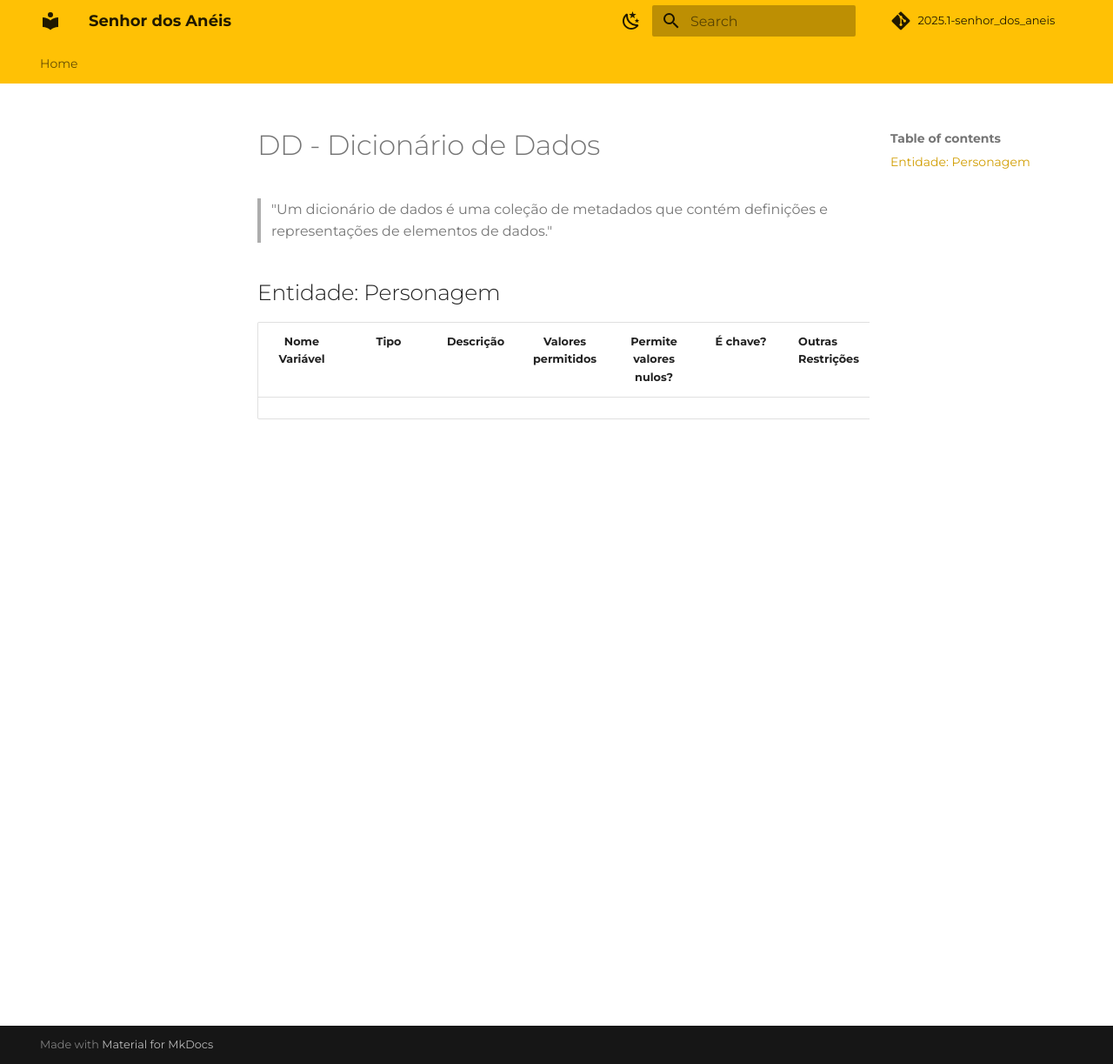
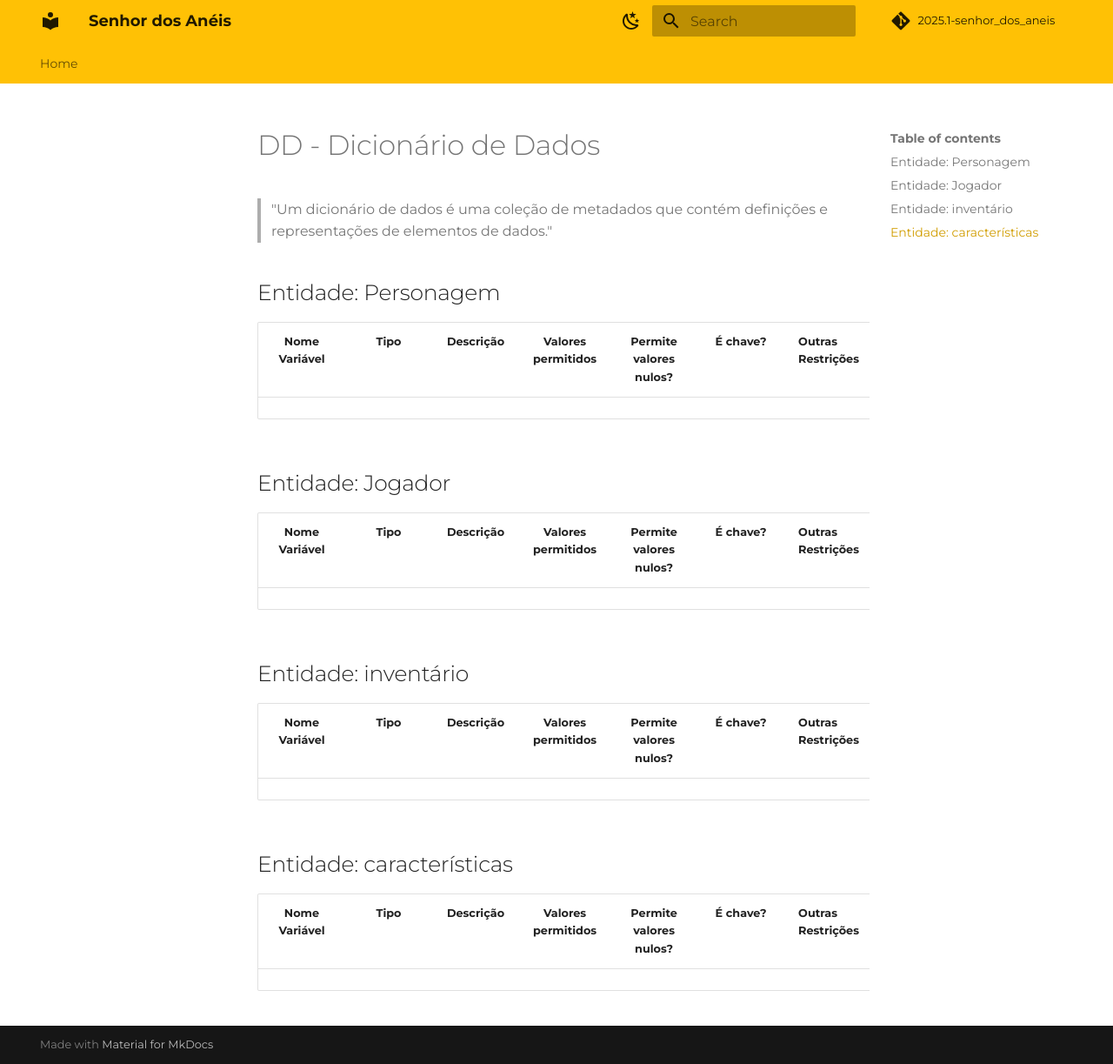
Before and after one commit to SBD1/2025.1-senhor_dos_aneis, an MkDocs documentation site: the page built from docs/DD_o_senhor_dos_aneis.md, in a window 1280 px wide and 1223 px high. Shown: the whole window at 87% size. Built offline with MkDocs 1.6.1 and Material for MkDocs 9.7.7, drawn with Linux system fonts in a browser that asks for light colours; comment, search, counter and statistics services are not loaded.

Commit message:
Update DD_o_senhor_dos_aneis.md

```diff
--- a/docs/DD_o_senhor_dos_aneis.md
+++ b/docs/DD_o_senhor_dos_aneis.md
@@ -2,6 +2,28 @@
 # DD - Dicionário de Dados
 
 > "Um dicionário de dados é uma coleção de metadados que contém definições e representações de elementos de dados."
+
 ## Entidade: Personagem
 | Nome Variável |     Tipo     |         Descrição          | Valores permitidos | Permite valores nulos? | É chave? | Outras Restrições |
 | :-----------: | :----------: | :------------------------: | :----------------: | :--------------------: | :------: | ----------------- |
+
+
+
+
+## Entidade: Jogador
+| Nome Variável |     Tipo     |         Descrição          | Valores permitidos | Permite valores nulos? | É chave? | Outras Restrições |
+| :-----------: | :----------: | :------------------------: | :----------------: | :--------------------: | :------: | ----------------- |
+
+
+
+
+## Entidade: inventário
+| Nome Variável |     Tipo     |         Descrição          | Valores permitidos | Permite valores nulos? | É chave? | Outras Restrições |
+| :-----------: | :----------: | :------------------------: | :----------------: | :--------------------: | :------: | ----------------- |
+
+
+
+
+## Entidade: características
+| Nome Variável |     Tipo     |         Descrição          | Valores permitidos | Permite valores nulos? | É chave? | Outras Restrições |
+| :-----------: | :----------: | :------------------------: | :----------------: | :--------------------: | :------: | ----------------- |
```
